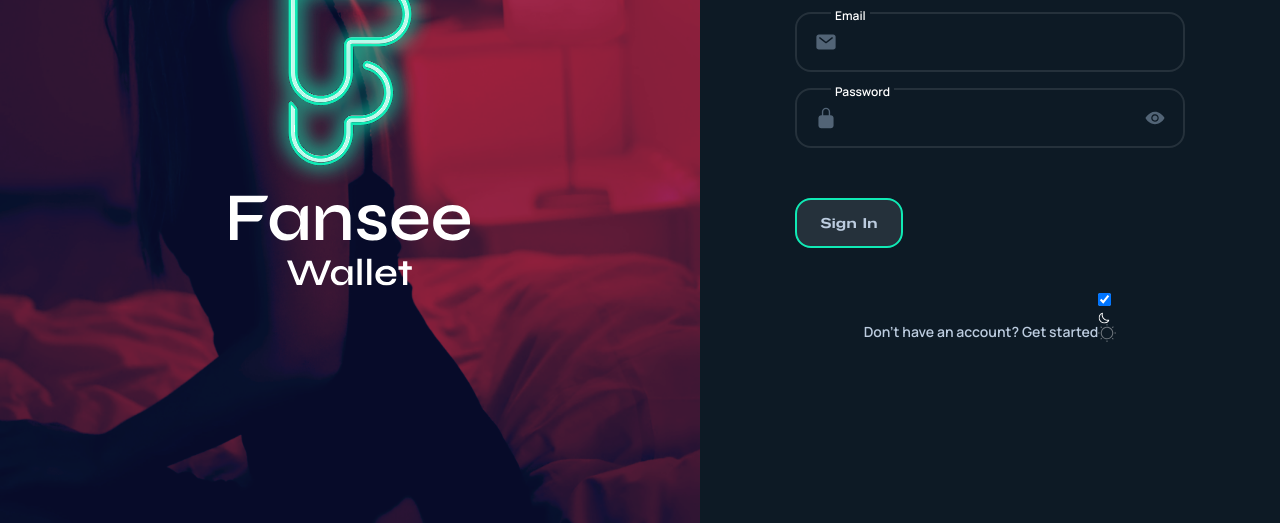
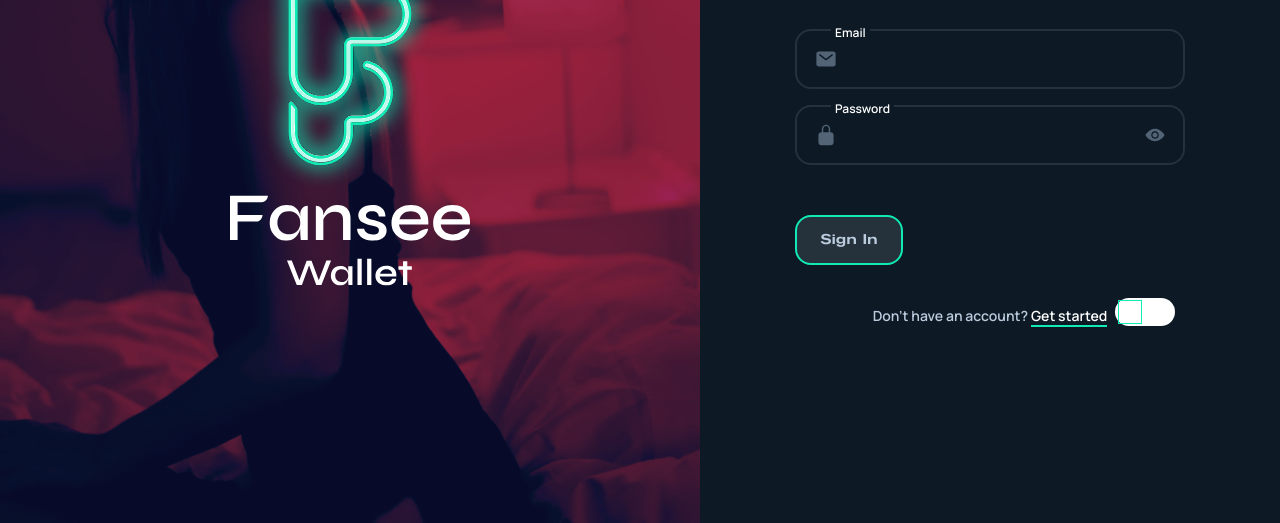
Before and after one commit to wholedi/fansee-tailwind-layout, a website built with Vite: page src/sign-in-scss.html in a window 1280 px wide. Shown: the part 277-800 px from the top of the page. Built offline with nearby package versions, Linux system fonts and the light colour scheme.

Commit message:
page sign-in scss.

```diff
--- a/src/scss/sign-in.scss
+++ b/src/scss/sign-in.scss
@@ -189,5 +189,70 @@
 }
 
 .footer__link{
+  color:#fff;
+  border-bottom: solid 2px getColor(var(--text-highlighted));
+}
 
+.subject{
+  position: absolute;
+  right: 10px;
+  display: inline-flex;
+  cursor: pointer;
+  align-items: center;
 }
+
+.subject__input{
+  position: absolute;
+  width: 1px;
+  height: 1px;
+  padding: 0;
+  margin: -1px;
+  overflow: hidden;
+  clip: rect(0, 0, 0, 0);
+  white-space: nowrap;
+  border-width: 0;
+}
+
+.subject__input:checked ~ .subject__block {
+  background: #fff;
+}
+
+.subject__block {
+  position: relative;
+  display: block;
+  height: 28px;
+  width: 60px;
+  border-radius: 9999px;
+  background:getColor(var(--input-icon-disabled)) ;
+
+  &:after{
+    position: absolute;
+    left:3px;
+    top:2px;
+    height: 24px;
+    width: 24px;
+    border:solid 1px getColor(var(--text-highlighted));
+    background-color: transparent;
+    transition-property: all;
+    transition-timing-function: cubic-bezier(0.4, 0, 0.2, 1);
+    transition-duration: 150ms;
+    content: var(--tw-content);
+  }
+}
+
+.peer:checked ~ .peer-checked\::after {
+  transform: translateX(30px);
+  border:getColor(var(--text-highlighted));
+}
+
+.block__moon{
+  position: absolute;
+  left: 9px;
+  top:8px;
+}
+
+.block__sun{
+  position: absolute;
+  right: 6px;
+  top:5px;
+}
--- a/src/sign-in-scss.html
+++ b/src/sign-in-scss.html
@@ -260,10 +260,16 @@
                         Don’t have an account?
                         <a class="footer__link" href="#">Get started</a>
                     </p>
-                    <label>
-                        <input type="checkbox" value="" checked />
-                        <div>
+                    <label class="subject">
+                        <input
+                            class="subject__input"
+                            type="checkbox"
+                            value=""
+                            checked
+                        />
+                        <div class="subject__block">
                             <svg
+                                class="block__moon"
                                 xmlns="http://www.w3.org/2000/svg"
                                 width="12"
                                 height="12"
@@ -288,6 +294,7 @@
                                 </defs>
                             </svg>
                             <svg
+                                class="block__sun"
                                 xmlns="http://www.w3.org/2000/svg"
                                 width="18"
                                 height="18"
```
